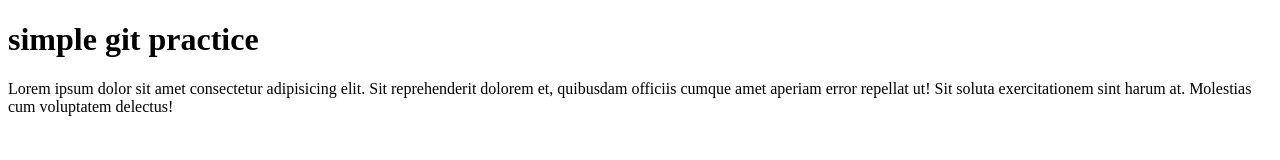
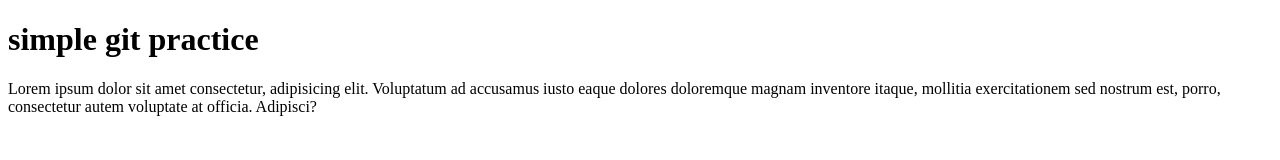
Before and after one commit to thesolutiontree320-ui/Angel, a plain HTML site: page index.html in a window 1280 px wide. Drawn offline with Linux system fonts and the light colour scheme.

Commit message:
added file

```diff
--- a/index.html
+++ b/index.html
@@ -8,9 +8,9 @@
 <body>
     <h1>simple git practice</h1>
     <p>
-        Lorem ipsum dolor sit amet consectetur adipisicing elit. Sit reprehenderit dolorem et,
-        quibusdam officiis cumque amet aperiam error repellat ut! Sit soluta exercitationem sint
-        harum at. Molestias cum voluptatem delectus!
+    Lorem ipsum dolor sit amet consectetur, adipisicing elit. Voluptatum ad accusamus
+    iusto eaque dolores doloremque magnam inventore itaque, mollitia exercitationem sed nostrum est,
+     porro, consectetur autem voluptate at officia. Adipisci?
     </p>
 
 </body>
```
Also changed, not shown: torapi.html (added, +17 -0 lines), 1 other file.
